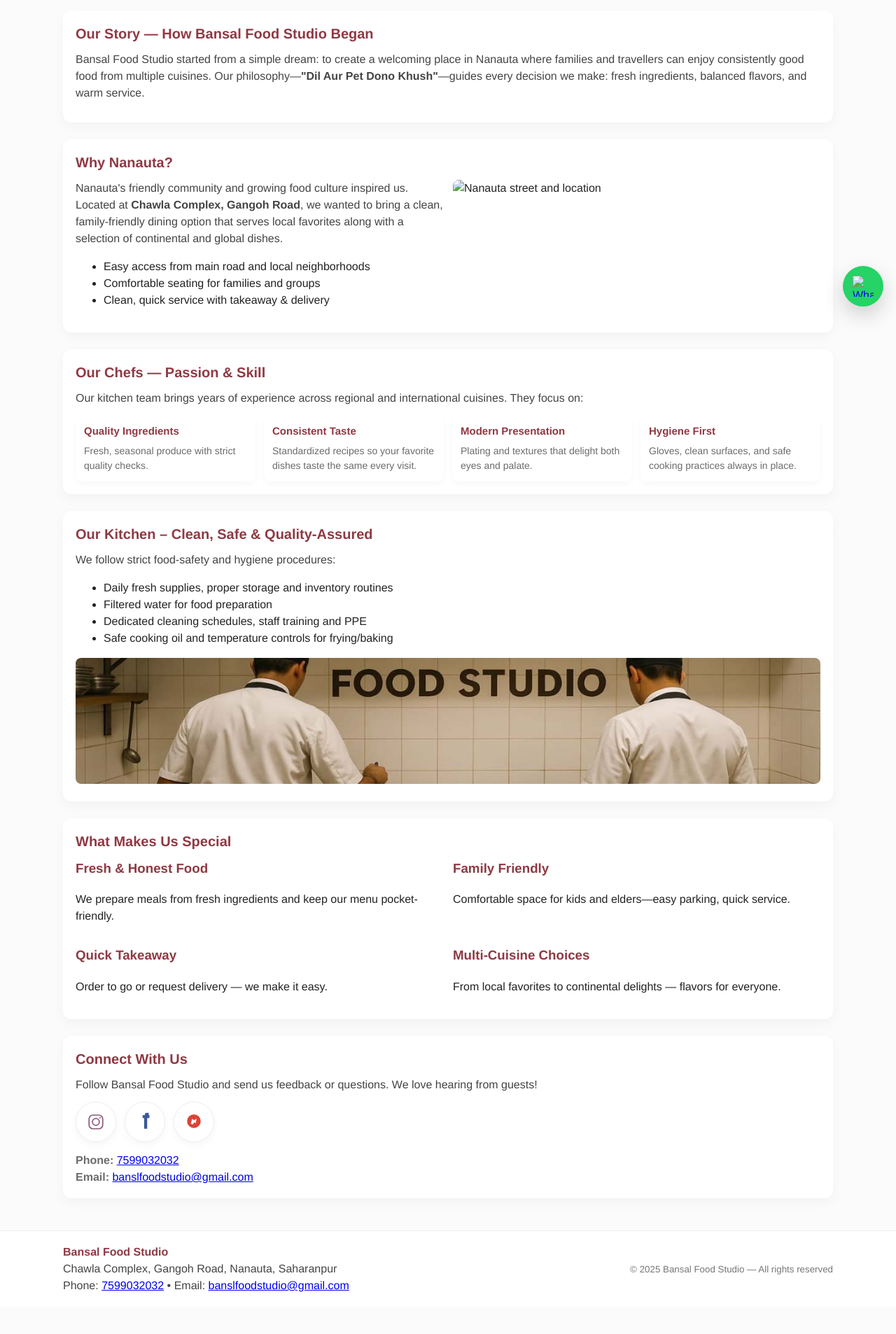
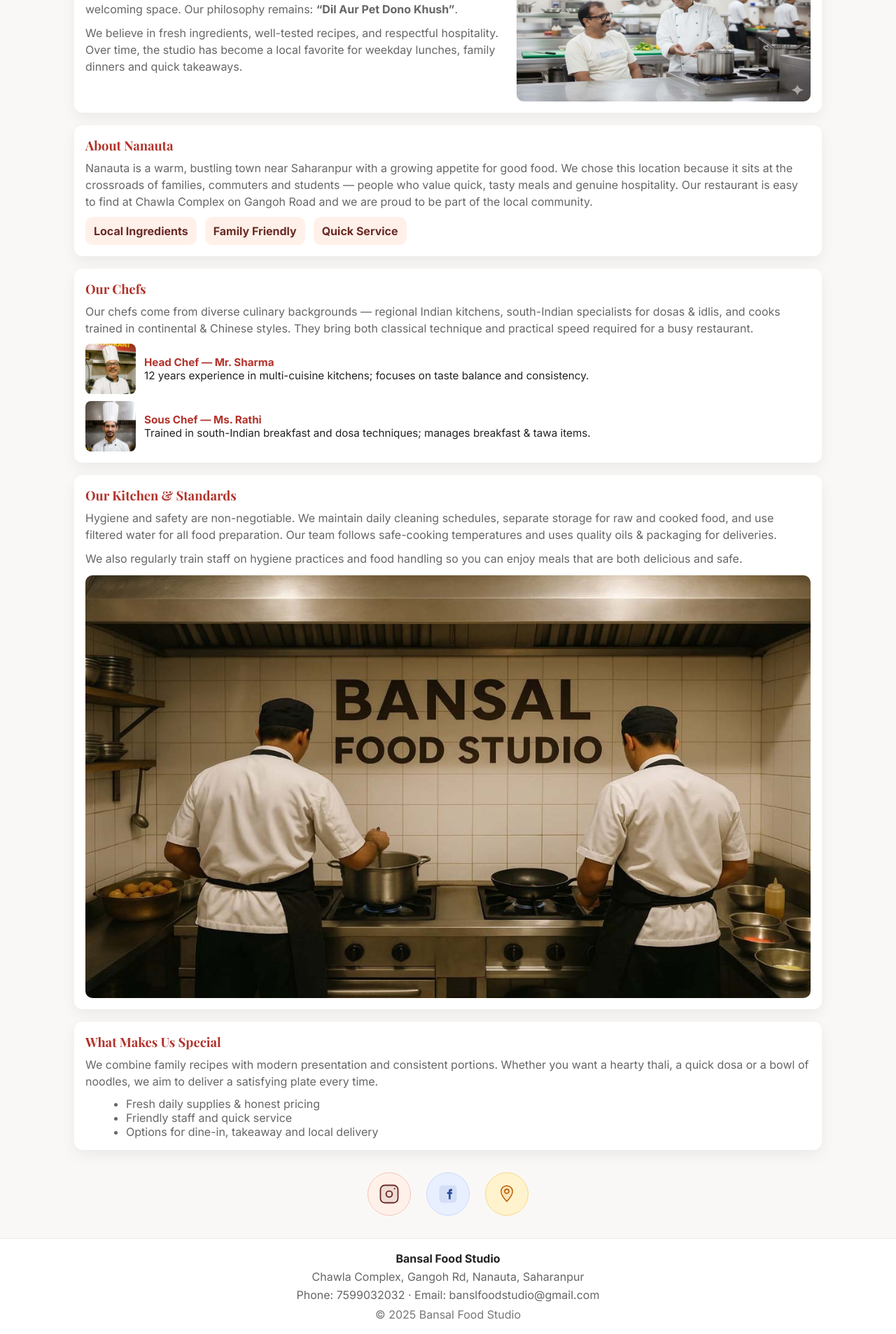
Before and after one commit to bansalfoodstudio/bansalfoodstudio.github.io, a plain HTML site: page about.html in a window 1280 px wide. Shown: the part 344-2250 px from the top of the page at 70% size. Before the commit the page ends 2211 px from the top, so only its background shows below. Drawn offline with nearby package versions, Linux system fonts and the light colour scheme.

Commit message:
Revise About Us page content and styles
Updated the About Us page with new content, styles, and structure.

```diff
--- a/about.html
+++ b/about.html
@@ -4,287 +4,262 @@
   <meta charset="utf-8" />
   <meta name="viewport" content="width=device-width,initial-scale=1" />
   <title>About Us — Bansal Food Studio | Nanauta</title>
-  <meta name="description" content="Bansal Food Studio, Nanauta — multi-cuisine restaurant serving Indian, South Indian, Chinese & Continental food. Clean kitchen, experienced chefs, family-friendly dining." />
-  <meta name="keywords" content="Bansal Food Studio, Nanauta restaurant, Indian food, Continental, South Indian, Chinese, Nanauta Saharanpur" />
-  <link rel="canonical" href="https://bansalfoodstudio.github.io/about.html" />
+  <meta name="description" content="About Bansal Food Studio — Our story, why Nanauta, our chefs and our kitchen standards. Fresh ingredients, hygienic cooking, family friendly." />
+  <link href="https://fonts.googleapis.com/css2?family=Inter:wght@400;600;700&family=Playfair+Display:wght@400;700&family=Dancing+Script:wght@500&display=swap" rel="stylesheet">
+
   <style>
-    /* --- Simple responsive styles: customize colors/fonts as needed --- */
     :root{
-      --accent:#b24f5a;     /* main accent color */
-      --accent-dark:#8f3943;
-      --muted:#6b6b6b;
-      --bg:#fff;
+      --accent:#b2322a;
+      --muted:#666;
+      --bg:#faf8f6;
       --card:#fff;
+      --maxw:1100px;
       --radius:12px;
-      --max:1100px;
-      --fw-sans: "Helvetica Neue", Arial, sans-serif;
+      --gap:14px;
+      --gold:#cfa76e;
     }
-    html,body{margin:0;padding:0;font-family:var(--fw-sans);background:#fbfbfb;color:#222;line-height:1.5}
-    .container{max-width:var(--max);margin:0 auto;padding:18px;}
-    header{background:linear-gradient(180deg,#fff,#fff);border-bottom:1px solid #eee;position:sticky;top:0;z-index:20}
-    .nav-inner{display:flex;align-items:center;justify-content:space-between;max-width:var(--max);margin:0 auto;padding:14px 18px}
+    *{box-sizing:border-box}
+    body{margin:0;font-family:Inter,system-ui,Arial,sans-serif;background:var(--bg);color:#222;-webkit-font-smoothing:antialiased}
+    img{max-width:100%;display:block;height:auto}
+    a{text-decoration:none;color:inherit}
+    .container{max-width:var(--maxw);margin:0 auto;padding:0 16px}
+
+    /* Header */
+    .site-header{background:#fff;border-bottom:1px solid #eee;position:sticky;top:0;z-index:99}
+    .site-header .inner{display:flex;justify-content:space-between;align-items:center;padding:10px 16px;gap:10px}
     .brand{display:flex;align-items:center;gap:12px}
-    .brand img{width:56px;height:56px;border-radius:50%}
-    .site-title{font-size:18px;font-weight:700;color:var(--accent-dark);margin:0}
-    .tagline{font-size:12px;color:var(--muted);margin:0}
-    nav a{margin-left:12px;text-decoration:none;color:#444;padding:8px 12px;border-radius:10px;font-weight:600}
-    nav a.cta{background:var(--accent);color:#fff}
-    /* hero */
-    .hero{display:grid;grid-template-columns:1fr;align-items:center;gap:16px;padding:28px 18px;background:#fdf6f6;border-bottom:1px solid #f0e7e7}
-    .hero-inner{max-width:var(--max);margin:0 auto;display:flex;align-items:center;gap:18px;flex-wrap:wrap}
-    .hero-title{flex:1}
-    .hero-title h1{margin:0;font-size:34px;color:var(--accent-dark);letter-spacing:0.5px}
-    .hero-title p{margin:8px 0 0;font-size:18px;color:#333;font-weight:600}
-    .hero-img{width:220px;height:120px;border-radius:10px;overflow:hidden;flex:0 0 220px}
-    .hero-img img{width:100%;height:100%;object-fit:cover}
+    .brand img{height:64px;width:64px;border-radius:8px;object-fit:cover}
+    .brand h1{margin:0;font-family:'Playfair Display',serif;font-size:1.3rem;color:var(--accent)}
+    .tagline{font-family:'Dancing Script',cursive;font-size:1.05rem;color:var(--gold);margin-top:-4px}
+
+    .nav-desktop{display:flex;gap:12px;align-items:center}
+    .nav-btn{background:#fff1ea;color:#6a2a25;padding:8px 10px;border-radius:8px;font-weight:600;font-size:0.95rem}
+    .nav-cta{background:var(--accent);color:#fff;padding:8px 10px;border-radius:8px;font-weight:700;font-size:0.95rem}
+
+    .hamburger{display:none;border:0;background:transparent;padding:8px}
+    .hamburger svg{display:block}
+    .mobile-menu{display:none;flex-direction:column;padding:12px;gap:8px;background:#fff;border-top:1px solid #eee}
+
+    @media(max-width:900px){
+      .nav-desktop{display:none}
+      .hamburger{display:block}
+    }
+
+    /* Hero / top */
+    .hero{padding:22px 0 8px;text-align:center}
+    .hero h2{margin:0;font-family:'Playfair Display',serif;font-size:1.6rem;color:var(--accent)}
+    .hero p{margin:8px 0 0;color:var(--muted)}
+
     /* sections */
-    section{padding:28px 18px;background:transparent}
-    .card{background:var(--card);border-radius:12px;padding:18px;box-shadow:0 6px 18px rgba(0,0,0,0.04)}
-    h2{margin:0 0 10px;font-size:20px;color:var(--accent-dark)}
-    p.lead{color:#444;margin:0 0 12px}
-    .grid{display:grid;grid-template-columns:repeat(2,1fr);gap:14px}
-    .features{display:flex;gap:12px;flex-wrap:wrap}
-    .feature{background:#fff;border-radius:10px;padding:12px;flex:1;min-width:160px;box-shadow:0 4px 10px rgba(0,0,0,0.03)}
-    .feature h4{margin:0 0 6px;font-size:15px;color:var(--accent-dark)}
-    .feature p{margin:0;color:var(--muted);font-size:14px}
-    /* icons row */
-    .social-row{display:flex;gap:18px;align-items:center}
-    .social-btn{display:inline-flex;align-items:center;justify-content:center;width:56px;height:56px;border-radius:50%;background:#fff;border:1px solid #eee;box-shadow:0 4px 12px rgba(0,0,0,0.04)}
-    .social-btn svg{width:26px;height:26px;display:block}
+    .sections{max-width:var(--maxw);margin:18px auto;padding:0 16px;display:grid;gap:18px}
+    .card{background:var(--card);border-radius:var(--radius);padding:16px;box-shadow:0 8px 20px rgba(0,0,0,0.06)}
+    .card h3{margin:0 0 8px;font-family:'Playfair Display',serif;color:var(--accent);font-size:1.15rem}
+    .card p{margin:0 0 10px;color:var(--muted);line-height:1.5}
+    .two-col{display:grid;grid-template-columns:1fr;gap:14px;align-items:center}
+    @media(min-width:880px){ .two-col{grid-template-columns:1fr 420px} }
+
+    .image-block{border-radius:10px;overflow:hidden}
+    .image-block img{width:100%;height:100%;object-fit:cover;display:block}
+
+    /* team list */
+    .team{display:flex;flex-direction:column;gap:10px}
+    .team-item{display:flex;gap:12px;align-items:center}
+    .team-item img{width:72px;height:72px;border-radius:8px;object-fit:cover}
+    .team-item .meta{font-size:0.95rem}
+    .team-item .meta strong{display:block;color:var(--accent)}
+
+    /* values row */
+    .values{display:flex;gap:12px;flex-wrap:wrap;margin-top:8px}
+    .value{background:#fff1ea;padding:10px 12px;border-radius:10px;font-weight:700;color:#6a2a25}
+
+    /* Social big icons (home style) */
+    .social-icon{
+      width:62px;height:62px;border-radius:50%;
+      display:flex;align-items:center;justify-content:center;
+      transition:.25s;cursor:pointer;padding:14px;
+    }
+    .social-icon:hover{transform:scale(1.12);box-shadow:0 6px 16px rgba(0,0,0,0.20)}
+
     /* footer */
-    footer{margin-top:28px;padding:18px;background:#fff;border-top:1px solid #eee}
-    .footer-inner{max-width:var(--max);margin:0 auto;display:flex;justify-content:space-between;gap:20px;align-items:center;flex-wrap:wrap}
-    .contact-small{color:#444}
-    .contact-small strong{color:var(--accent-dark)}
-    /* WhatsApp floating */
-    .whatsap-btn{position:fixed;right:18px;bottom:18px;background:#25d366;border-radius:60px;padding:14px;box-shadow:0 12px 30px rgba(0,0,0,0.18);z-index:100}
-    .whatsap-btn img{width:30px;height:30px;display:block}
-    /* responsive */
-    @media (max-width:880px){
-      .grid{grid-template-columns:1fr}
-      .hero-title h1{font-size:26px}
-      .hero-img{width:160px;height:110px}
+    footer{padding:18px 12px;background:#fff;border-top:1px solid #eee;margin-top:18px;text-align:center;color:#666}
+
+    @media(max-width:420px){
+      .brand img{height:56px;width:56px}
+      .hero h2{font-size:1.25rem}
     }
   </style>
+</head>
 
-  <!-- JSON-LD Organization for SEO -->
-  <script type="application/ld+json">
-  {
-    "@context": "https://schema.org",
-    "@type": "Restaurant",
-    "name": "Bansal Food Studio",
-    "url": "https://bansalfoodstudio.github.io/",
-    "logo": "https://bansalfoodstudio.github.io/images/logo.png",
-    "telephone": "+917599032032",
-    "description": "Bansal Food Studio - multi-cuisine restaurant in Nanauta offering Indian, South Indian, Chinese and Continental cuisines.",
-    "address": {
-      "@type": "PostalAddress",
-      "streetAddress": "Chawla Complex, Gangoh Road",
-      "addressLocality": "Nanauta",
-      "addressRegion": "Uttar Pradesh",
-      "postalCode": "",
-      "addressCountry": "IN"
-    }
-  }
-  </script>
-</head>
 <body>
 
-<header>
-  <div class="nav-inner">
+<header class="site-header">
+  <div class="inner container">
     <div class="brand">
-      <a href="index.html"><img src="images/logo.png" alt="Bansal Food Studio logo"></a>
+      <img src="images/logo.png" alt="Bansal Food Studio logo">
       <div>
-        <p class="site-title">Bansal Food Studio</p>
-        <p class="tagline">Dil Aur Pet Dono Khush</p>
+        <h1>Bansal Food Studio</h1>
+        <div class="tagline">Dil Aur Pet Dono Khush</div>
       </div>
     </div>
 
-    <nav>
-      <a href="index.html">Home</a>
-      <a href="menu.html">Menu</a>
-      <a href="about.html" style="background:rgba(178,79,90,0.08);color:var(--accent-dark);border-radius:8px;padding:8px 10px">About</a>
-      <a href="contact.html">Contact</a>
-      <a href="book.html" class="cta">Book a Table</a>
+    <nav class="nav-desktop" aria-label="Main navigation">
+      <a class="nav-btn" href="index.html">Home</a>
+      <a class="nav-btn" href="menu.html">Menu</a>
+      <a class="nav-btn nav-active" href="about.html">About Us</a>
+      <a class="nav-btn" href="contact.html">Contact</a>
+      <a class="nav-cta" href="contact.html#reserve">Book a Table</a>
     </nav>
+
+    <button class="hamburger" id="hambtn" aria-expanded="false" aria-controls="mobileMenu" aria-label="Open menu">
+      <svg width="22" height="22" viewBox="0 0 24 24" fill="none" stroke="#6a2a25" stroke-width="2"><path d="M3 6h18M3 12h18M3 18h18"/></svg>
+    </button>
+  </div>
+
+  <div class="mobile-menu container" id="mobileMenu" style="display:none">
+    <a class="nav-btn" href="index.html">Home</a>
+    <a class="nav-btn" href="menu.html">Menu</a>
+    <a class="nav-btn nav-active" href="about.html">About Us</a>
+    <a class="nav-btn" href="contact.html">Contact</a>
+    <a class="nav-cta" href="contact.html#reserve">Book a Table</a>
   </div>
 </header>
 
 <main>
-  <div class="hero">
-    <div class="hero-inner container">
-      <div class="hero-title">
-        <h1>Bansal Food Studio</h1>
-        <p>Delightful, honest food — Indian, South Indian, Chinese & Continental</p>
+  <section class="hero container">
+    <h2>About Bansal Food Studio</h2>
+    <p>We cook with care — serving authentic and comforting dishes across Indian, South Indian, Chinese and Continental cuisines.</p>
+  </section>
+
+  <div class="sections">
+
+    <!-- Our Story -->
+    <article class="card">
+      <h3>Our Story</h3>
+      <div class="two-col">
+        <div>
+          <p>Bansal Food Studio began with a simple idea: make honest, flavorful food accessible to families and visitors in Nanauta. We started small and focused on consistency — the same taste every day, friendly service, and clean, welcoming space. Our philosophy remains: <strong>“Dil Aur Pet Dono Khush”</strong>.</p>
+          <p>We believe in fresh ingredients, well-tested recipes, and respectful hospitality. Over time, the studio has become a local favorite for weekday lunches, family dinners and quick takeaways.</p>
         </div>
-
-      <div class="hero-img card">
-        <!-- Replace with your hero image -->
+        <div class="image-block">
           <img src="images/about-hero.jpg" alt="Bansal Food Studio dining">
         </div>
       </div>
+    </article>
+
+    <!-- About Nanauta -->
+    <article class="card">
+      <h3>About Nanauta</h3>
+      <p>Nanauta is a warm, bustling town near Saharanpur with a growing appetite for good food. We chose this location because it sits at the crossroads of families, commuters and students — people who value quick, tasty meals and genuine hospitality. Our restaurant is easy to find at Chawla Complex on Gangoh Road and we are proud to be part of the local community.</p>
+      <div class="values" aria-hidden="false">
+        <div class="value">Local Ingredients</div>
+        <div class="value">Family Friendly</div>
+        <div class="value">Quick Service</div>
       </div>
+    </article>
 
-  <div class="container">
-    <!-- Our Story -->
-    <section class="card" id="our-story" aria-labelledby="our-story-title">
-      <h2 id="our-story-title">Our Story — How Bansal Food Studio Began</h2>
-      <p class="lead">Bansal Food Studio started from a simple dream: to create a welcoming place in Nanauta where families and travellers can enjoy consistently good food from multiple cuisines. Our philosophy—<strong>"Dil Aur Pet Dono Khush"</strong>—guides every decision we make: fresh ingredients, balanced flavors, and warm service.</p>
-    </section>
-
-    <br>
-
-    <!-- Nanauta -->
-    <section class="card" id="nanauta" aria-labelledby="nanauta-title">
-      <h2 id="nanauta-title">Why Nanauta?</h2>
-      <div class="grid">
-        <div>
-          <p class="lead">Nanauta's friendly community and growing food culture inspired us. Located at <strong>Chawla Complex, Gangoh Road</strong>, we wanted to bring a clean, family-friendly dining option that serves local favorites along with a selection of continental and global dishes.</p>
-          <ul>
-            <li>Easy access from main road and local neighborhoods</li>
-            <li>Comfortable seating for families and groups</li>
-            <li>Clean, quick service with takeaway & delivery</li>
-          </ul>
+    <!-- Our Chefs -->
+    <article class="card">
+      <h3>Our Chefs</h3>
+      <p>Our chefs come from diverse culinary backgrounds — regional Indian kitchens, south-Indian specialists for dosas & idlis, and cooks trained in continental & Chinese styles. They bring both classical technique and practical speed required for a busy restaurant.</p>
+      <div class="team">
+        <div class="team-item">
+          <img src="images/chef-1.jpg" alt="Head chef">
+          <div class="meta"><strong>Head Chef — Mr. Sharma</strong><span> 12 years experience in multi-cuisine kitchens; focuses on taste balance and consistency.</span></div>
         </div>
-        <div>
-          <img src="images/nanauta-street.jpg" alt="Nanauta street and location" style="width:100%;height:160px;object-fit:cover;border-radius:8px">
+        <div class="team-item">
+          <img src="images/chef-2.jpg" alt="Sous chef">
+          <div class="meta"><strong>Sous Chef — Ms. Rathi</strong><span> Trained in south-Indian breakfast and dosa techniques; manages breakfast & tawa items.</span></div>
         </div>
       </div>
-    </section>
-
-    <br>
-
-    <!-- Our Chefs -->
-    <section class="card" id="our-chefs" aria-labelledby="our-chefs-title">
-      <h2 id="our-chefs-title">Our Chefs — Passion & Skill</h2>
-      <p class="lead">Our kitchen team brings years of experience across regional and international cuisines. They focus on:</p>
-
-      <div class="features" style="margin-top:12px">
-        <div class="feature">
-          <h4>Quality Ingredients</h4>
-          <p>Fresh, seasonal produce with strict quality checks.</p>
-        </div>
-        <div class="feature">
-          <h4>Consistent Taste</h4>
-          <p>Standardized recipes so your favorite dishes taste the same every visit.</p>
-        </div>
-        <div class="feature">
-          <h4>Modern Presentation</h4>
-          <p>Plating and textures that delight both eyes and palate.</p>
-        </div>
-        <div class="feature">
-          <h4>Hygiene First</h4>
-          <p>Gloves, clean surfaces, and safe cooking practices always in place.</p>
-        </div>
-      </div>
-    </section>
-
-    <br>
+    </article>
 
     <!-- Our Kitchen -->
-    <section class="card" id="kitchen" aria-labelledby="kitchen-title">
-      <h2 id="kitchen-title">Our Kitchen – Clean, Safe & Quality-Assured</h2>
-      <p class="lead">We follow strict food-safety and hygiene procedures:</p>
-      <ul>
-        <li>Daily fresh supplies, proper storage and inventory routines</li>
-        <li>Filtered water for food preparation</li>
-        <li>Dedicated cleaning schedules, staff training and PPE</li>
-        <li>Safe cooking oil and temperature controls for frying/baking</li>
+    <article class="card">
+      <h3>Our Kitchen & Standards</h3>
+      <p>Hygiene and safety are non-negotiable. We maintain daily cleaning schedules, separate storage for raw and cooked food, and use filtered water for all food preparation. Our team follows safe-cooking temperatures and uses quality oils & packaging for deliveries.</p>
+      <p>We also regularly train staff on hygiene practices and food handling so you can enjoy meals that are both delicious and safe.</p>
+      <div class="image-block" style="margin-top:12px">
+        <img src="images/kitchen.jpg" alt="Clean kitchen">
+      </div>
+    </article>
+
+    <!-- What Makes Us Special -->
+    <article class="card">
+      <h3>What Makes Us Special</h3>
+      <p>We combine family recipes with modern presentation and consistent portions. Whether you want a hearty thali, a quick dosa or a bowl of noodles, we aim to deliver a satisfying plate every time.</p>
+      <ul style="color:var(--muted);margin:8px 0 0 18px">
+        <li>Fresh daily supplies & honest pricing</li>
+        <li>Friendly staff and quick service</li>
+        <li>Options for dine-in, takeaway and local delivery</li>
       </ul>
-      <div style="margin-top:12px">
-        <img src="images/kitchen.jpg" alt="Kitchen hygiene" style="width:100%;height:180px;object-fit:cover;border-radius:8px">
-      </div>
-    </section>
+    </article>
 
-    <br>
+  </div> <!-- /sections -->
 
-    <!-- What makes us special -->
-    <section class="card" id="special" aria-labelledby="special-title">
-      <h2 id="special-title">What Makes Us Special</h2>
-      <div class="grid">
-        <div>
-          <h3 style="margin-top:0;color:var(--accent-dark)">Fresh & Honest Food</h3>
-          <p>We prepare meals from fresh ingredients and keep our menu pocket-friendly.</p>
-        </div>
-        <div>
-          <h3 style="margin-top:0;color:var(--accent-dark)">Family Friendly</h3>
-          <p>Comfortable space for kids and elders—easy parking, quick service.</p>
-        </div>
-        <div>
-          <h3 style="margin-top:0;color:var(--accent-dark)">Quick Takeaway</h3>
-          <p>Order to go or request delivery — we make it easy.</p>
-        </div>
-        <div>
-          <h3 style="margin-top:0;color:var(--accent-dark)">Multi-Cuisine Choices</h3>
-          <p>From local favorites to continental delights — flavors for everyone.</p>
-        </div>
-      </div>
-    </section>
-
-    <br>
-
-    <!-- Social + Contact quick -->
-    <section class="card" id="connect" aria-labelledby="connect-title">
-      <h2 id="connect-title">Connect With Us</h2>
-      <p class="lead">Follow Bansal Food Studio and send us feedback or questions. We love hearing from guests!</p>
-
-      <div style="display:flex;gap:12px;align-items:center;flex-wrap:wrap">
+  <!-- Social icons (home style) -->
+  <section style="text-align:center; margin:24px 0; padding:8px 0;">
+    <div style="display:flex;justify-content:center;gap:22px;flex-wrap:wrap;">
       <!-- Instagram -->
-        <a class="social-btn" href="https://www.instagram.com/bansalfoodstudio?igsh=MTN2YWs2dWZ3a2xzbQ==" target="_blank" rel="noopener" aria-label="Instagram">
-          <!-- Instagram SVG -->
-          <svg viewBox="0 0 24 24" fill="none" xmlns="http://www.w3.org/2000/svg">
-            <rect x="3" y="3" width="18" height="18" rx="5" stroke="#8b5b7b" stroke-width="1.6" fill="none"/>
-            <path d="M12 7.5a4.5 4.5 0 100 9 4.5 4.5 0 000-9z" stroke="#8b5b7b" stroke-width="1.6" fill="none"/>
-            <circle cx="17.5" cy="6.5" r="0.9" fill="#8b5b7b"/>
+      <a href="https://www.instagram.com/bansalfoodstudio?igsh=MTN2YWs2dWZ3a2xzbQ==" target="_blank" class="social-icon" style="background:#fff1ea;border:1px solid #f1c7bd;">
+        <svg width="30" height="30" viewBox="0 0 24 24" fill="none" xmlns="http://www.w3.org/2000/svg">
+          <rect x="3" y="3" width="18" height="18" rx="5" fill="#6a2a25" opacity="0.10"></rect>
+          <path d="M7 2h10a5 5 0 0 1 5 5v10a5 5 0 0 1-5 5H7a5 5 0 0 1-5-5V7a5 5 0 0 1 5-5z" stroke="#6a2a25" stroke-width="1.5"/>
+          <circle cx="12" cy="12" r="3.5" stroke="#6a2a25" stroke-width="1.5"/>
+          <circle cx="18.2" cy="5.8" r="0.9" fill="#6a2a25"/>
         </svg>
       </a>
 
       <!-- Facebook -->
-        <a class="social-btn" href="https://www.facebook.com/share/1AQm2nmwZy/" target="_blank" rel="noopener" aria-label="Facebook">
-          <svg viewBox="0 0 24 24" fill="none" xmlns="http://www.w3.org/2000/svg">
-            <path d="M15 3h3v4h-3v14h-4V7H9V3h3V1.8C12 0.8 12.6 0 14.6 0H17v3h-2.2C14 3 14 3 15 3z" fill="#3b5998"/>
+      <a href="https://www.facebook.com/share/1AQm2nmwZy/" target="_blank" class="social-icon" style="background:#e8f0ff;border:1px solid #cdd9ff;">
+        <svg width="30" height="30" viewBox="0 0 24 24" fill="none" xmlns="http://www.w3.org/2000/svg">
+          <rect x="2" y="2" width="20" height="20" rx="4" fill="#2b4ea1" opacity="0.10"></rect>
+          <path d="M15 8.5h1.8V6.2H15c-1.6 0-2.2.9-2.2 2.2V9.8H11v2.2h1.8V18h2.2v-6h1.6l.3-2.2H15V8.5z" fill="#2b4ea1"/>
         </svg>
       </a>
 
-        <!-- Google reviews -->
-        <a class="social-btn" href="https://g.page/r/CbRyIb77ajkrEBE/review" target="_blank" rel="noopener" aria-label="Google Reviews">
-          <svg viewBox="0 0 24 24" xmlns="http://www.w3.org/2000/svg">
-            <path d="M12 2a9 9 0 100 18 9 9 0 000-18zm3.2 7.5l-.9 4.4-1.5-1.4-2.8 2.9L8 14l1.7-6.2 2.5 2.1 2.9-2.4z" fill="#DB4437"/>
+      <!-- Google -->
+      <a href="https://g.page/r/CbRyIb77ajkrEBE/review" target="_blank" class="social-icon" style="background:#fff3cd;border:1px solid #f5d98b;">
+        <svg width="30" height="30" viewBox="0 0 24 24" fill="none" xmlns="http://www.w3.org/2000/svg">
+          <path d="M12 2C8.1 2 5 5.1 5 9c0 5.2 7 13 7 13s7-7.8 7-13c0-3.9-3.1-7-7-7z" fill="#b85a00" opacity="0.10"/>
+          <path d="M12 11.3a2.4 2.4 0 1 0 0-4.8 2.4 2.4 0 0 0 0 4.8z" stroke="#b85a00" stroke-width="1.3"/>
+          <path d="M12 2.6c-3.7 0-6.6 2.9-6.6 6.4 0 4.6 6.6 11.4 6.6 11.4S18.6 13.6 18.6 9c0-3.5-2.9-6.4-6.6-6.4z" stroke="#b85a00" stroke-width="1.1"/>
         </svg>
       </a>
     </div>
-
-      <div style="margin-top:14px;color:var(--muted)">
-        <div><strong>Phone:</strong> <a href="tel:+917599032032">7599032032</a></div>
-        <div><strong>Email:</strong> <a href="mailto:banslfoodstudio@gmail.com">banslfoodstudio@gmail.com</a></div>
-      </div>
   </section>
 
-  </div> <!-- container -->
-</main>
-
-<!-- Floating WhatsApp -->
-<a class="whatsap-btn" href="https://wa.me/917599032032" target="_blank" aria-label="Chat on WhatsApp">
-  <img src="images/whatsapp-icon.png" alt="WhatsApp">
-</a>
-
-<footer>
-  <div class="footer-inner">
-    <div class="contact-small">
-      <strong>Bansal Food Studio</strong><br>
-      Chawla Complex, Gangoh Road, Nanauta, Saharanpur<br>
-      Phone: <a href="tel:+917599032032">7599032032</a> • Email: <a href="mailto:banslfoodstudio@gmail.com">banslfoodstudio@gmail.com</a>
-    </div>
-
-    <div>
-      <small style="color:#777">© <span id="year"></span> Bansal Food Studio — All rights reserved</small>
-    </div>
+  <!-- Footer with address + contact -->
+  <footer style="text-align:center;padding:18px 12px;background:#fff;border-top:1px solid #eee;margin-top:18px">
+    <div style="max-width:1100px;margin:0 auto;">
+      <div style="font-weight:700;color:#222">Bansal Food Studio</div>
+      <div style="color:#666;margin:6px 0">Chawla Complex, Gangoh Rd, Nanauta, Saharanpur</div>
+      <div style="color:#666;margin-bottom:8px">Phone: <a href="tel:+917599032032">7599032032</a> · Email: <a href="mailto:banslfoodstudio@gmail.com">banslfoodstudio@gmail.com</a></div>
+      <div style="color:#777">© <span id="yr"></span> Bansal Food Studio</div>
     </div>
   </footer>
 
+</main>
+
 <script>
   // set year
-  document.getElementById('year').textContent = new Date().getFullYear();
+  (function(){
+    try{
+      const yEl = document.getElementById('yr');
+      if(yEl) yEl.textContent = new Date().getFullYear();
+    }catch(e){}
+  })();
+
+  // mobile menu toggle
+  (function(){
+    const hambtn = document.getElementById('hambtn');
+    const mobileMenu = document.getElementById('mobileMenu');
+    if(!hambtn || !mobileMenu) return;
+    hambtn.addEventListener('click', () => {
+      const shown = mobileMenu.style.display === 'flex';
+      mobileMenu.style.display = shown ? 'none' : 'flex';
+      hambtn.setAttribute('aria-expanded', String(!shown));
+    });
+  })();
 </script>
 
 </body>
```
Lines whose indentation alone changed are shown as unchanged.
